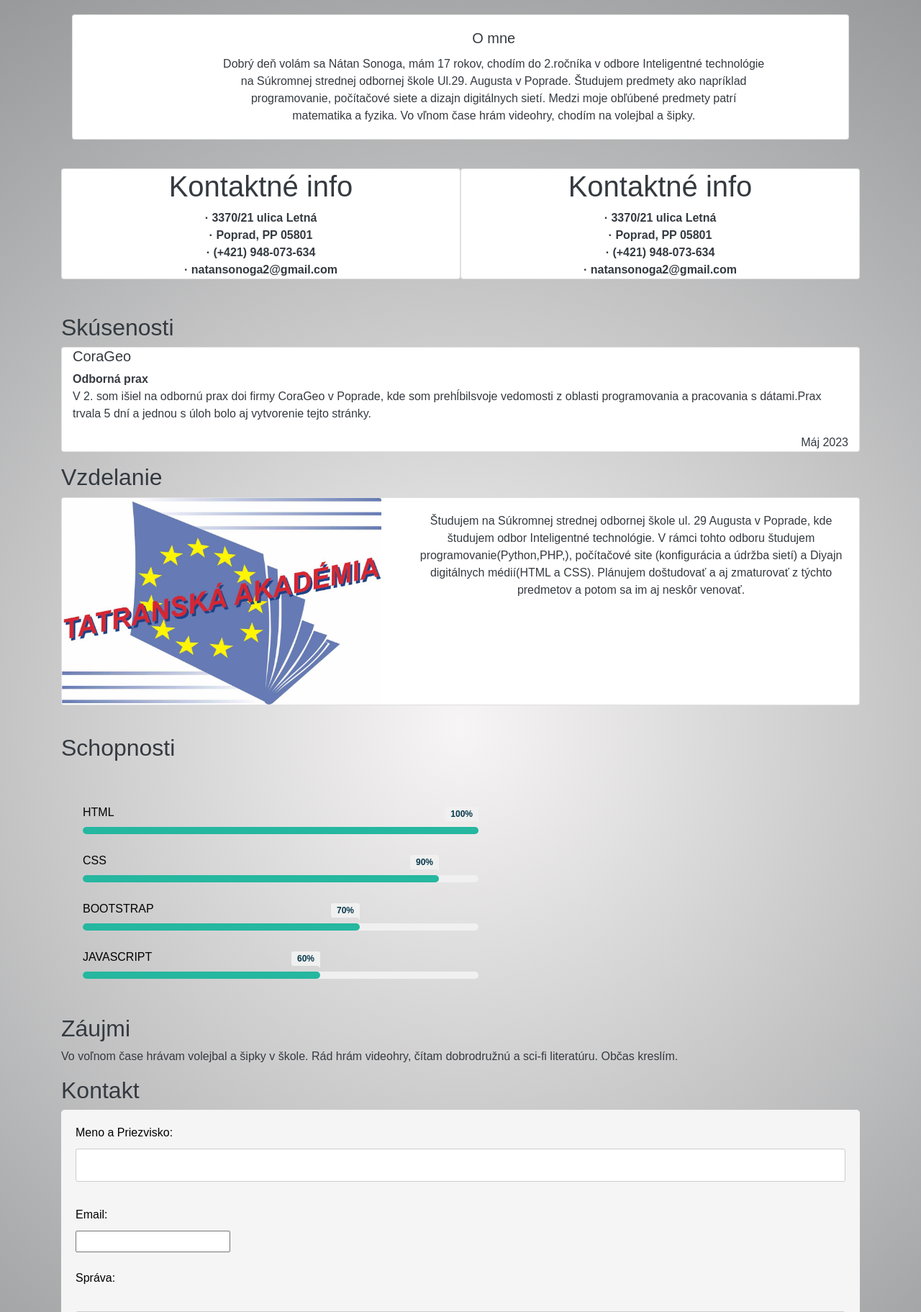
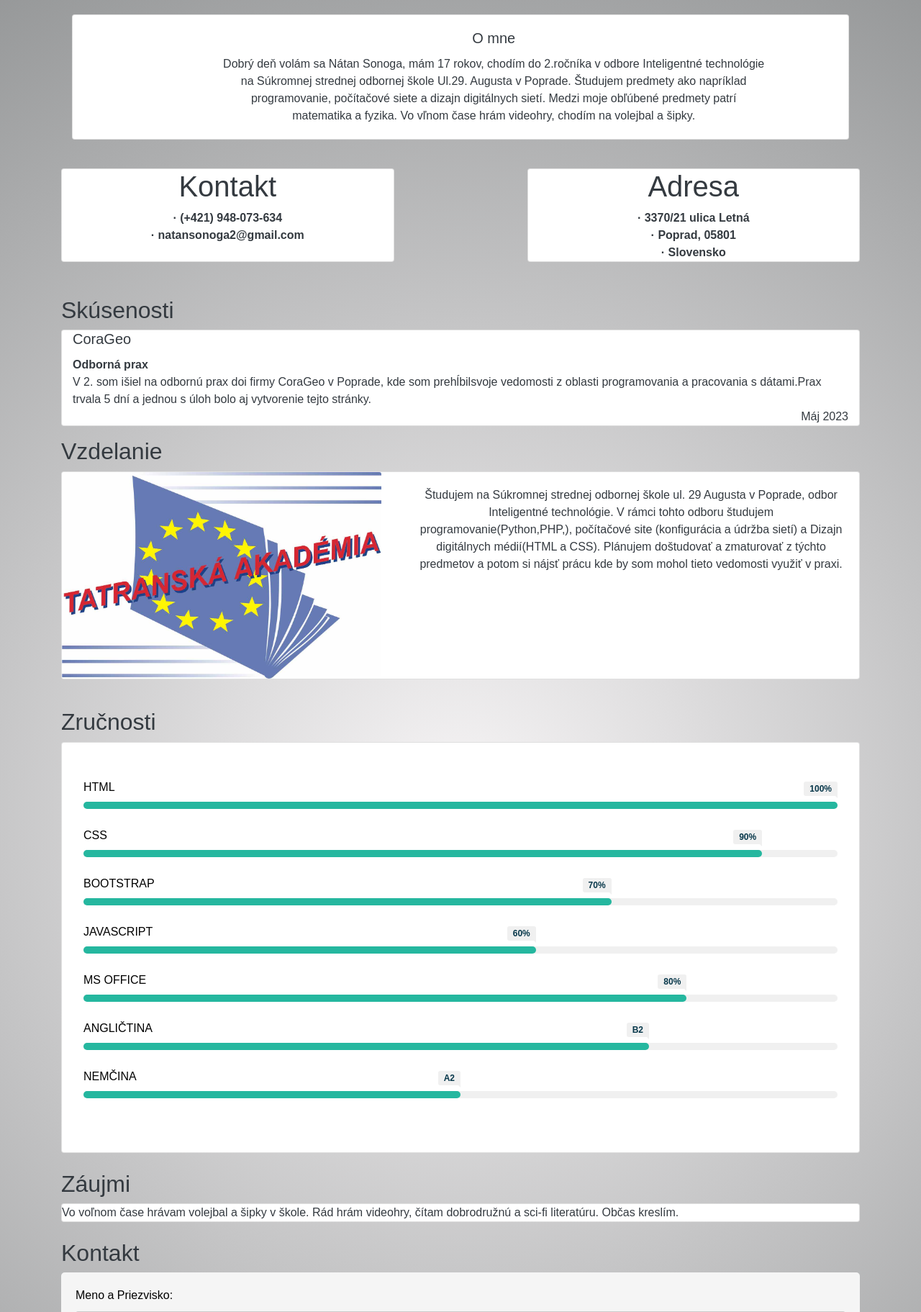
Before and after one commit to Natson2005/Natson2005.github.io, a PHP site: page / in a window 1280 px wide. Shown: the part 76-1899 px from the top of the page at 72% size. Run offline with PHP 8.4, Linux system fonts and the light colour scheme; some libraries are stand-ins or nearby versions.

Commit message:
Add files via upload

```diff
--- a/index.html
+++ b/index.html
@@ -110,7 +110,8 @@
               <h5 class="card-title">O mne</h5>
               <p class="card-text">Dobrý deň volám sa Nátan Sonoga, mám 17 rokov, chodím do 2.ročníka v odbore
                 Inteligentné technológie na Súkromnej strednej odbornej škole Ul.29. Augusta v Poprade.
-                Študujem predmety ako napríklad programovanie, počítačové siete a dizajn digitálnych sietí. Medzi moje obľúbené predmety patrí matematika a fyzika.
+                Študujem predmety ako napríklad programovanie, počítačové siete a dizajn digitálnych sietí. Medzi moje
+                obľúbené predmety patrí matematika a fyzika.
                 Vo vľnom čase hrám videohry, chodím na volejbal a šipky.
               </p>
             </div>
@@ -118,18 +119,17 @@
         </div>
       </div>
       <br>
-      <div class="row">
-        <div class="card text-dark col-md-6 text-center">
-          <h1>Kontaktné info</h1>
+      <div class="row justify-content-between">
+        <div class="card text-dark col-md-5 text-center">
+          <h1>Kontakt</h1>
           <div class="subheading">
-            · 3370/21 ulica Letná <br> · Poprad, PP 05801 <br> · (+421) 948-073-634 <br> · natansonoga2@gmail.com
+            · (+421) 948-073-634 <br> · natansonoga2@gmail.com
           </div>
         </div>
-        <div class="card text-dark col-md-6 text-center">
-          <h1>Kontaktné info</h1>
+        <div class="card text-dark col-md-5 text-center">
+          <h1>Adresa</h1>
           <div class="subheading">
-            · 3370/21 ulica Letná <br> · Poprad, PP 05801 <br> · (+421) 948-073-634 <br> · natansonoga2@gmail.com
-          </div>
+            · 3370/21 ulica Letná <br> · Poprad, 05801 <br> · Slovensko</div>
         </div>
       </div>
     </section>
@@ -138,9 +138,9 @@
       <h2>Skúsenosti</h2>
       <div class="card container justify-content-between mb-3">
         <div>
-          <h5>CoraGeo</h5>
+          <h5 class="card-title">CoraGeo</h5>
           <div class="subheading">Odborná prax</div>
-          <p>
+          <p class="card-text">
             V 2. som išiel na odbornú prax doi firmy CoraGeo v Poprade, kde som prehĺbilsvoje vedomosti z
             oblasti programovania a pracovania s dátami.Prax trvala 5 dní a jednou s úloh bolo aj vytvorenie tejto
             stránky.
@@ -155,16 +155,17 @@
       <h2>Vzdelanie</h2>
       <div class="card mb-3">
         <div class="row g-0">
-          <div class="col-md-5 img-fluid">
+          <div class="card-img col-md-5 img-fluid">
             <img src="img/ssosta.jpg" width="50%" class="card-img" alt="...">
           </div>
           <div class="col-md-7 justify-content-center">
             <div class="card-body text-dark text-center">
-              <p class="card-text"> Študujem na Súkromnej strednej odbornej škole ul. 29 Augusta v Poprade, kde študujem odbor
+              <p class="card-text"> Študujem na Súkromnej strednej odbornej škole ul. 29 Augusta v Poprade, odbor
                 Inteligentné technológie. V rámci tohto odboru študujem programovanie(Python,PHP,), počítačové site
                 (konfigurácia a údržba sietí) a
-                Diyajn digitálnych médií(HTML a CSS). Plánujem doštudovať a aj zmaturovať z týchto predmetov a potom sa im aj
-                neskôr venovať.
+                Dizajn digitálnych médií(HTML a CSS). Plánujem doštudovať a zmaturovať z týchto predmetov a potom si
+                nájsť prácu kde by
+                som mohol tieto vedomosti využiť v praxi.
               </p>
             </div>
           </div>
@@ -174,8 +175,8 @@
 
 
     <section id="skills" class="text-dark">
-      <h2>Schopnosti</h2>
-            <div class="skills-bar">
+      <h2>Zručnosti</h2>
+      <div class="skills-bar card">
         <div class="bar">
           <div class="info">
             <span>HTML</span>
@@ -197,21 +198,39 @@
                 </div>
                 <div class="progress-line"><span class="javascript"></span></div>
               </div>
+              <div class="bar">
+                <div class="info">
+                  <span>MS OFFICE</span>
                 </div>
+                <div class="progress-line"><span class="office"></span></div>
+              </div>
+              <div class="bar">
+                <div class="info">
+                  <span>ANGLIČTINA</span>
+                </div>
+                <div class="progress-line"><span class="anj"></span></div>
+              </div>
+              <div class="bar">
+                <div class="info">
+                  <span>NEMČINA</span>
+                </div>
+                <div class="progress-line"><span class="nem"></span></div>
               </div>
             </div>
           </div>
     </section>
-
+    <br>
     <section id="contact" class="text-dark">
       <h2>Záujmi</h2>
-
-      <p>
-        Vo voľnom čase hrávam volejbal a šipky v škole. Rád hrám videohry, čítam dobrodružnú a sci-fi literatúru. Občas
+      <div class="card">
+        <p class="card-text">
+          Vo voľnom čase hrávam volejbal a šipky v škole. Rád hrám videohry, čítam dobrodružnú a sci-fi literatúru.
+          Občas
           kreslím.
         </p>
+      </div>
     </section>
-
+    <br>
     <section id="contact" class="text-dark">
       <h2>Kontakt</h2>
       <form action="send_email.php" method="post">
--- a/main.css
+++ b/main.css
@@ -11,6 +11,8 @@ body {
   padding: 0;
   background-image: radial-gradient(circle, rgba(247,245,246,1) 0%, rgba(146,148,149,1) 100%);
 }
+
+
 /* ///.....Skill Bar....../// */
 
 .skills-bar {
@@ -34,7 +36,6 @@ body {
 .skills-bar .bar .progress-line {
   position: relative;
   height: 10px;
-  width: 550px;
   background: #f0f0f0;
   border-radius: 10px;
   transform: scaleX(0);
@@ -69,7 +70,14 @@ body {
 .progress-line .javascript {
   width: 60%;
 }
-
+.progress-line .office {
+  width: 80%;
+}
+.progress-line .anj {
+  width: 75%;
+}.progress-line .nem {
+  width: 50%;
+}
 .bar .progress-line span::before {
   position: absolute;
   content: "";
@@ -108,3 +116,13 @@ body {
 .progress-line .javascript::after {
   content: "60%";
 }
+.progress-line .office::after {
+  content: "80%";
+}
+
+.progress-line .nem::after {
+  content: "A2";
+}
+.progress-line .anj::after {
+  content: "B2";
+}
```
Lines whose indentation alone changed are shown as unchanged.
